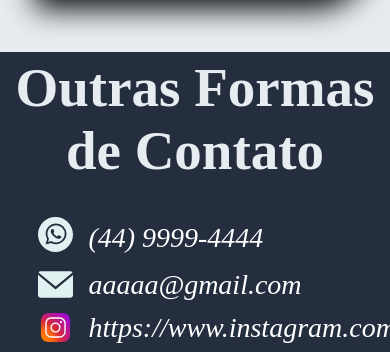
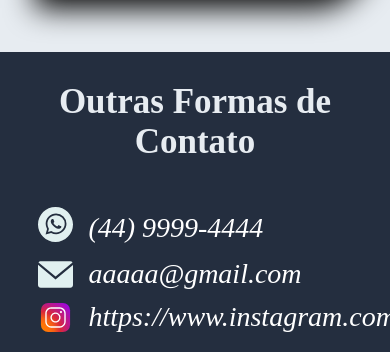
Before and after one commit to guilhermeFrBarros/SiteMarlon, a website: page index.html in a window 390 px wide. Shown: the part 6665-7017 px from the top of the page. Drawn offline with Linux system fonts and the light colour scheme; files whose address does not match are found by name.

Commit message:
faet: diminuar H4 areade contato

```diff
--- a/css/style.css
+++ b/css/style.css
@@ -615,4 +615,9 @@ main>section.box-contato .contato #instagram {
         margin: 0 0;
     }
 
+    main>section.box-contato h4 {
+        font-size: 35px;
+        margin: 20px 0px 45px;
+    }
+
 }
```
